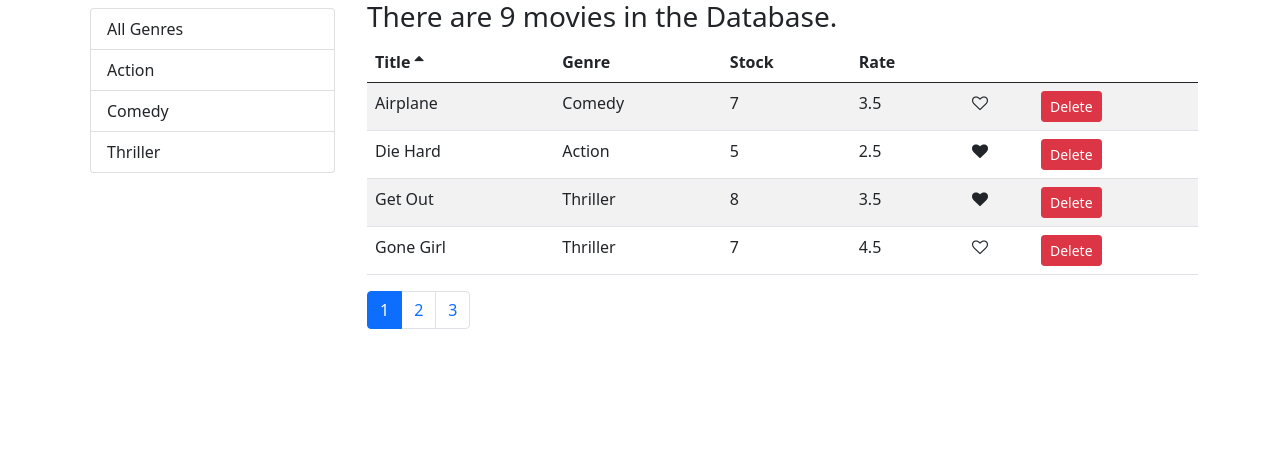
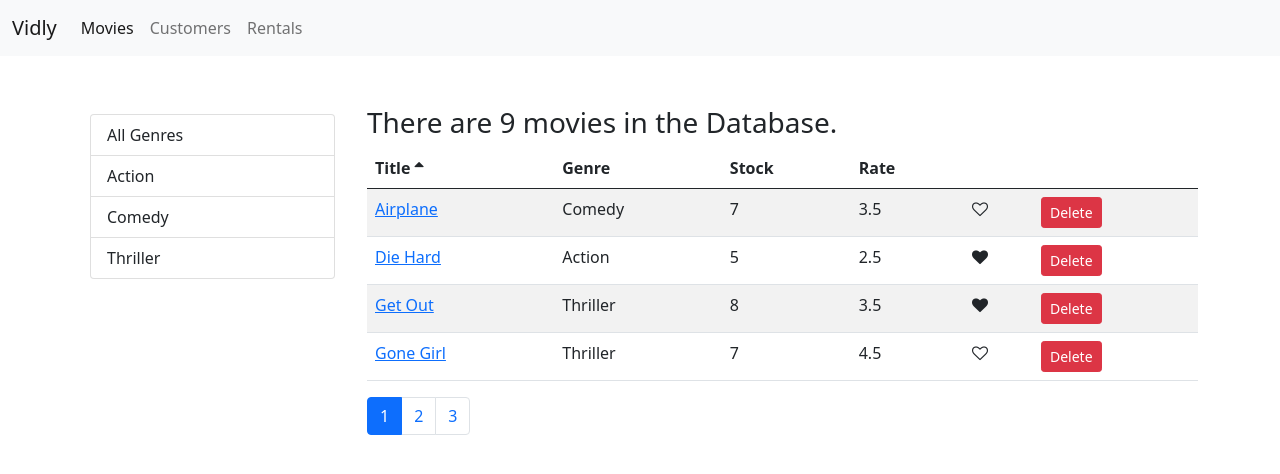
Before and after one commit to SKeerthi02/React-Vidly, a React (Create React App) app: page /movies in a window 1280 px wide. Shown: the top 474 px of the page. Built offline with nearby package versions, Linux system fonts and the light colour scheme.

Commit message:
adding routing and navigation bar

```diff
--- a/src/App.css
+++ b/src/App.css
@@ -36,3 +36,7 @@
     transform: rotate(360deg);
   }
 }
+
+.navbar{
+  margin-bottom: 50px;
+}
--- a/src/App.js
+++ b/src/App.js
@@ -1,14 +1,31 @@
-import './App.css';
-
+import {Route, Redirect} from "react-router";
 import React from 'react';
 import Movies from "./components/movies";
-
+import Customers from "./components/customers";
+import Rentals from "./components/rentals";
+import NotFound from "./components/notFound";
+import {Switch} from "react-router";
+import NavBar from "./components/navBar";
+import './App.css';
+import MovieForm from "./components/movieForm";
 
 function App() {
   return (
-        <main className="container">
-          <Movies/>
-        </main>
+      <React.Fragment>
+          <NavBar/>
+          <main className="container">
+              <Switch>
+                  <Route path="/movies/:id" component={MovieForm}/>
+                  <Route path="/movies"  component={Movies}/>
+                  <Route path="/customers" component={Customers}/>
+                  <Route path="/rentals" component={Rentals}/>
+                  <Route path="/not-found" component={NotFound}/>
+                  <Redirect from ="/" exact to ="/movies" />
+                  <Redirect to="/not-found"/>
+              </Switch>
+          </main>
+      </React.Fragment>
+
   );
 }
 
--- a/src/components/customers.jsx
+++ b/src/components/customers.jsx
@@ -4,7 +4,7 @@
     render() {
         return (
             <div>
-
+                <h1>Customers</h1>
             </div>
         );
     }
--- a/src/components/movieForm.jsx
+++ b/src/components/movieForm.jsx
@@ -4,7 +4,8 @@
     render() {
         return (
             <div>
-
+                <h1>Movie Form {this.props.match.params.id}</h1>
+                <button className="btn btn-primary" onClick={() => this.props.history.push("/movies")}>Save</button>
             </div>
         );
     }
--- a/src/components/movieList.jsx
+++ b/src/components/movieList.jsx
@@ -1,10 +1,11 @@
 import React, {Component} from 'react';
 import LikeComponent from "./common/likeComponent";
 import Table from "./common/table";
+import {Link} from "react-router-dom";
 
 class MovieList extends Component {
     columns = [
-        {path: "title", label: "Title"},
+        {path: "title", label: "Title", content: movie => <Link to={`/movies/${movie._id}`}>{movie.title}</Link>},
         {path: "genre.name", label: "Genre"},
         {path: "numberInStock", label: "Stock"},
         {path: "dailyRentalRate", label: "Rate"},
--- /dev/null
+++ b/src/components/navBar.jsx
@@ -0,0 +1,34 @@
+import React, {Component} from 'react';
+import {NavLink, Link} from "react-router-dom";
+
+class NavBar extends Component {
+    render() {
+        return (
+            <nav className="navbar navbar-expand-lg navbar-light bg-light">
+                <div className="container-fluid">
+                    <Link className="navbar-brand" to="#">Vidly</Link>
+                    <button className="navbar-toggler" type="button" data-bs-toggle="collapse"
+                            data-bs-target="#navbarNav" aria-controls="navbarNav" aria-expanded="false"
+                            aria-label="Toggle navigation">
+                        <span className="navbar-toggler-icon"/>
+                    </button>
+                    <div className="collapse navbar-collapse" id="navbarNav">
+                        <ul className="navbar-nav">
+                            <li className="nav-item">
+                                <NavLink className="nav-link active" aria-current="page" to="/movies">Movies</NavLink>
+                            </li>
+                            <li className="nav-item">
+                                <NavLink className="nav-link" to="/customers">Customers</NavLink>
+                            </li>
+                            <li className="nav-item">
+                                <NavLink className="nav-link" to="/rentals">Rentals</NavLink>
+                            </li>
+                        </ul>
+                    </div>
+                </div>
+            </nav>
+        );
+    }
+}
+
+export default NavBar;
--- a/src/components/notFound.jsx
+++ b/src/components/notFound.jsx
@@ -4,7 +4,7 @@
     render() {
         return (
             <div>
-
+                <h1>Not Found</h1>
             </div>
         );
     }
--- a/src/components/rentals.jsx
+++ b/src/components/rentals.jsx
@@ -4,7 +4,7 @@
     render() {
         return (
             <div>
-
+                <h1>Rentals</h1>
             </div>
         );
     }
```
